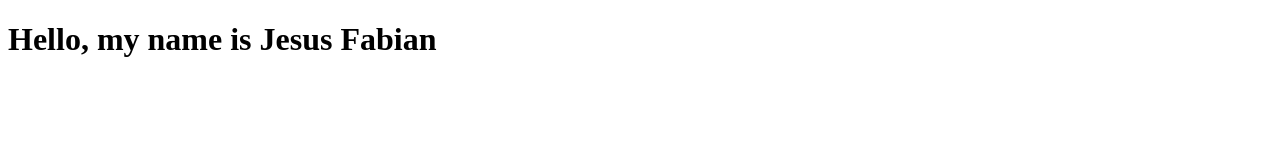
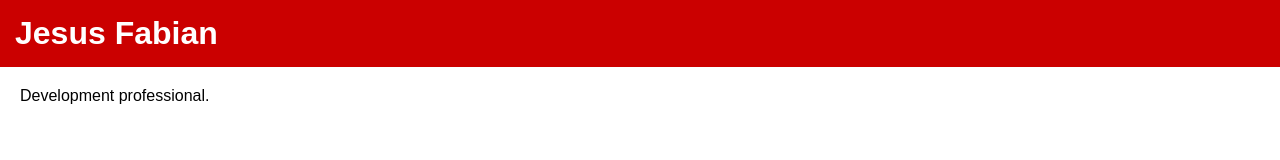
Before and after one commit to jfabian/jfabian.github.com, a plain HTML site: page index.html in a window 1280 px wide. Drawn offline with Linux system fonts and the light colour scheme.

Commit message:
Cambios en el disenho

```diff
--- a/index.html
+++ b/index.html
@@ -5,10 +5,32 @@
 <head>
 	<title>Jesus Fabian personal page</title>
 	<meta http-equiv="content-type" content="text/html;charset=utf-8" />
+	<style type="text/css">
+	body {
+		margin: 0px;
+	}
+	#header{
+		padding: 15px;
+		color: #FFFFFF;
+		background-color: #CB0000;
+		font-family: "Arial", serif;
+		font-size: 32px;
+		font-weight:bold;
+	}
+
+	#content {
+		font-family: "Arial", serif;
+		padding: 20px;
+	}
+  </style>
 </head>
-
 <body>
-	<h1>Hello, my name is Jesus Fabian</h1>
+	<div id="header">
+		Jesus Fabian
+	</div>
+	<div id="content">
+		Development professional.
+	</div>
 </body>
 
 </html>
```
